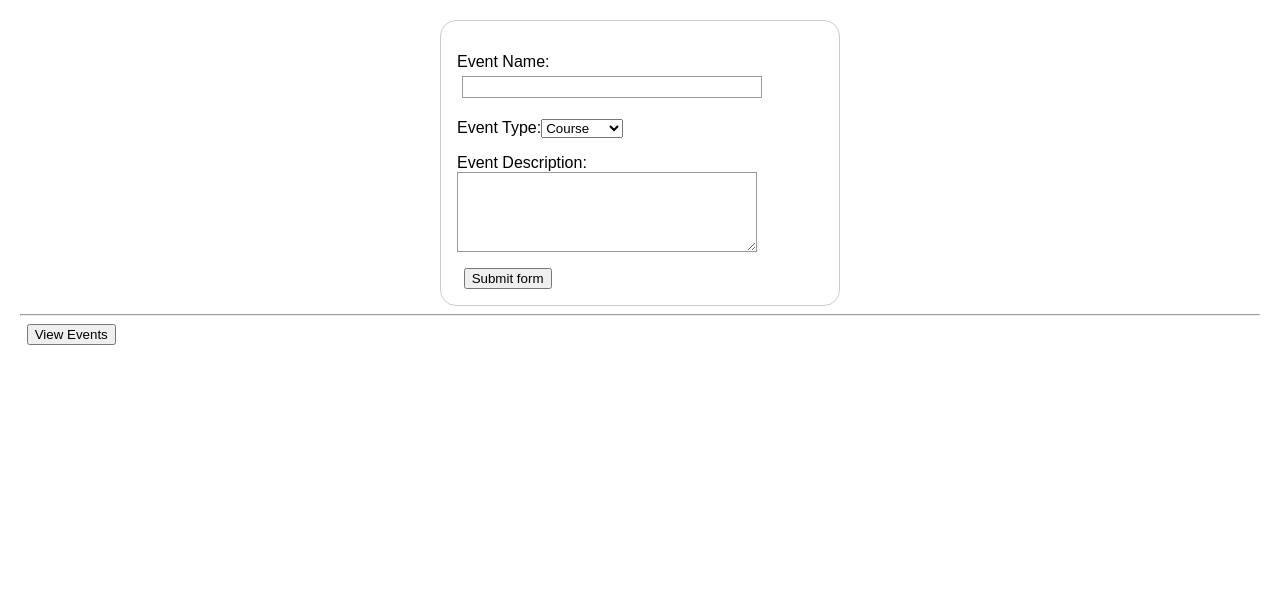
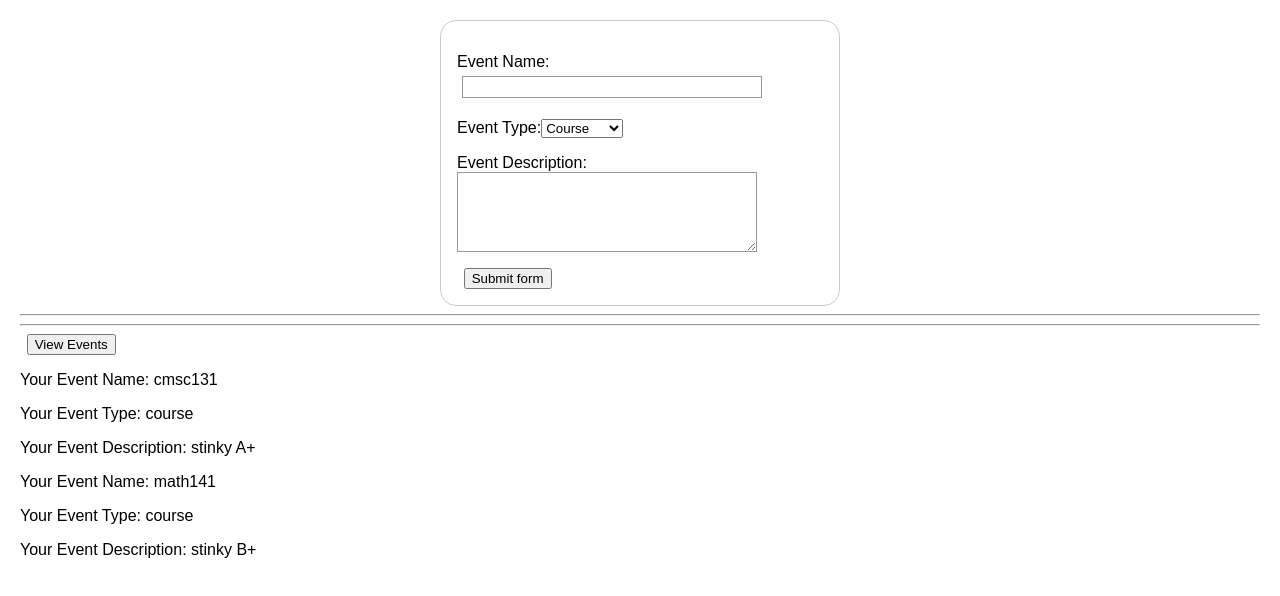
Before and after one commit to neoladsouza/event-calendar-control, a React (Create React App) app in the folder client/: page / in a window 1280 px wide. Shown: the top 596 px of the page. Built offline with nearby package versions, Linux system fonts and the light colour scheme.

Commit message:
Update App.js

```diff
--- a/client/src/App.js
+++ b/client/src/App.js
@@ -1,38 +1,19 @@
 import React, {useState} from "react";
 import './App.css';
+
+let events = [
+  {name: 'cmsc131', type: 'course', description: 'stinky A+'},
+  {name: 'math141', type: 'course', description: 'stinky B+'}
+];
 
 export default function FormApp() {
   const [eventName, setEventName] = useState('');
   const [eventType, setEventType] = useState('');
   const [eventDesc, setEventDesc] = useState('');
-  const events = [];
 
-  function handleSubmit(e) {
-    e.preventDefault(); // prevent webpage reloading
-    /*
-    const form = e.target;
-    const formData = new FormData(form);
-
-    fetch('http://localhost:3001/events', {
-      method: 'POST',
-      headers: {'Content-Type': 'application/json'},
-      body: JSON.stringify({formData})
-    }); */
-
-    // every time form is submitted -> create a new object with event name, type, and description properties
-    const eventObject = {
-      "name": eventName,
-      "type": eventType,
-      "description": eventDesc
-    }
-    // add that object to an array
-    events.push(eventObject);
-  }
-
-  // every time "view events" is clicked -> map each object in the array to a <Event/> component
   return (
     <>
-      <form method="post" action={handleSubmit}>
+      <form action={handleSubmit}>
         <ul>
           <li>
             <label>
@@ -58,10 +39,52 @@ export default function FormApp() {
         <button type="submit">Submit form</button>
       </form>
       <hr/>
-      <button type="button">View Events</button>
       {eventName !== '' && <p>Entered Event Name: {eventName}</p>}
       {eventType !== '' && <p>Entered Event Type: {eventType}</p>}
       {eventDesc !== '' && <p>Entered Event Description: {eventDesc}</p>}
+      <hr/>
+      <button type="button">View Events</button>
+      <ViewEvents events={events}/>
     </>
   );
+
+  function handleSubmit(e) {
+    e.preventDefault(); // prevent webpage reloading
+    /*
+    const form = e.target;
+    const formData = new FormData(form);
+
+    fetch('http://localhost:3001/events', {
+      method: 'POST',
+      headers: {'Content-Type': 'application/json'},
+      body: JSON.stringify({formData})
+    }); */
+
+    // every time form is submitted -> create a new object with event name, type, and description properties
+    let eventObject = {
+      name: eventName,
+      type: eventType,
+      description: eventDesc
+    }
+    // add that object to an array
+    events.push(eventObject);
+  }
+
+  function ViewEvents(props) {
+    const events = props.events;
+    return(
+      <div>
+        {
+          events.map(event => (
+            <div key={event.id}>
+              <p>Your Event Name: {event.name}</p>
+              <p>Your Event Type: {event.type}</p>
+              <p>Your Event Description: {event.description}</p>
+            </div>
+            )
+          )
+        }
+      </div>
+    )
+  }
 }
```
